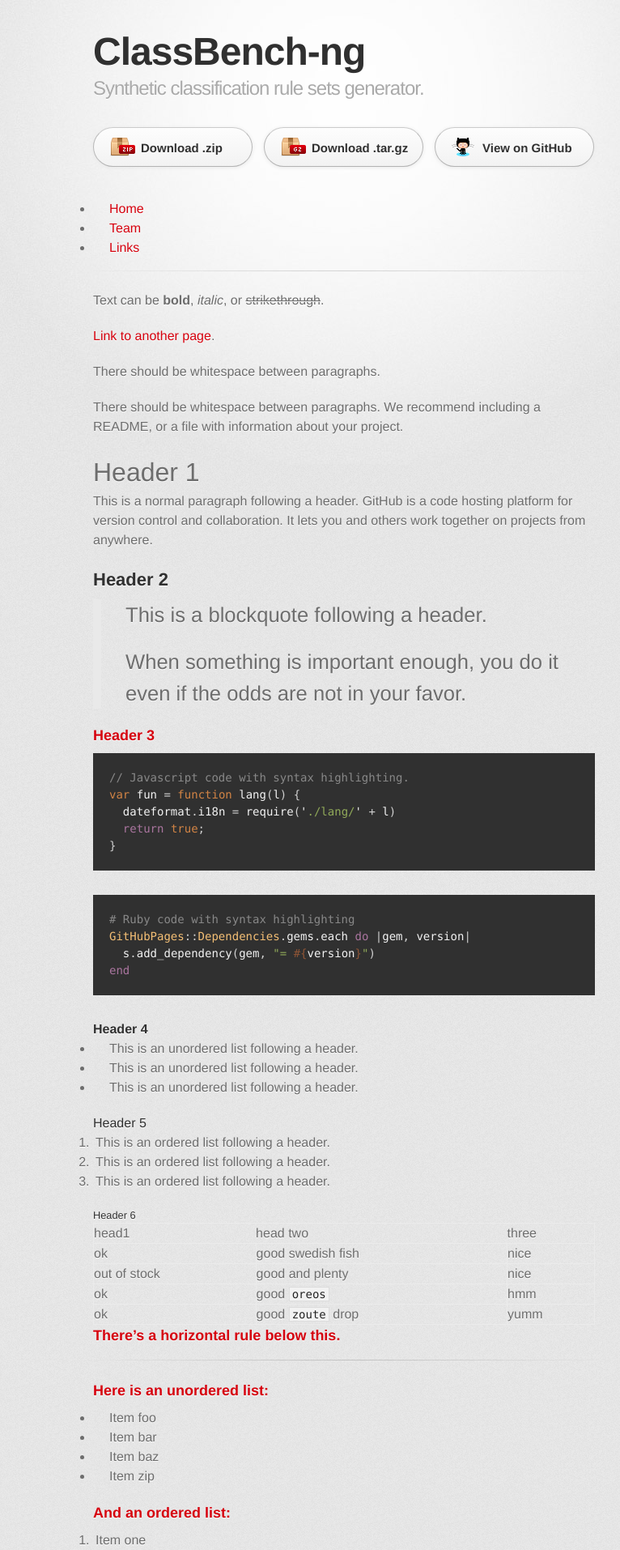
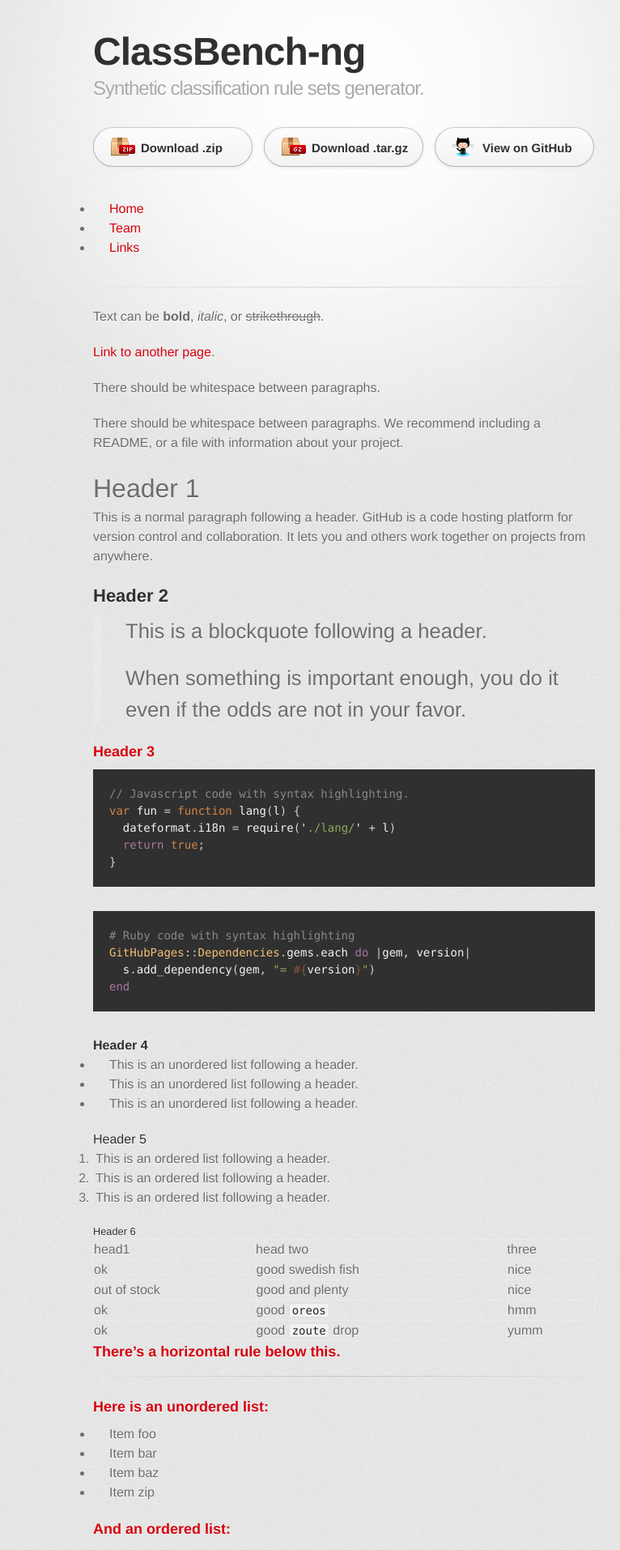
Before and after one commit to classbench-ng/classbench-ng.github.io, a Jekyll site: the page built from index.md, in a window 1280 px wide. Shown: the top 1914 px of the page at 81% size, without its empty margins (215-981 px from the left). Built offline with Jekyll 4.4.1, drawn with Linux system fonts in a browser that asks for light colours; some web fonts are replaced.

Commit message:
Update jekyll-theme-tactile.scss

```diff
--- a/_sass/jekyll-theme-tactile.scss
+++ b/_sass/jekyll-theme-tactile.scss
@@ -343,8 +343,8 @@
 
 .navigation_bar ul {
   list-style-type: none;
-  margin: 0;
-  padding: 0;
+//  margin: 0;
+//  padding: 0;
 }
 
 //.navigation_bar a {
```
